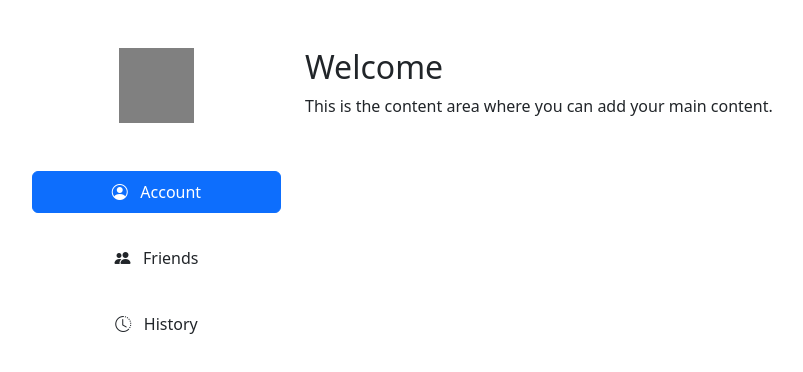
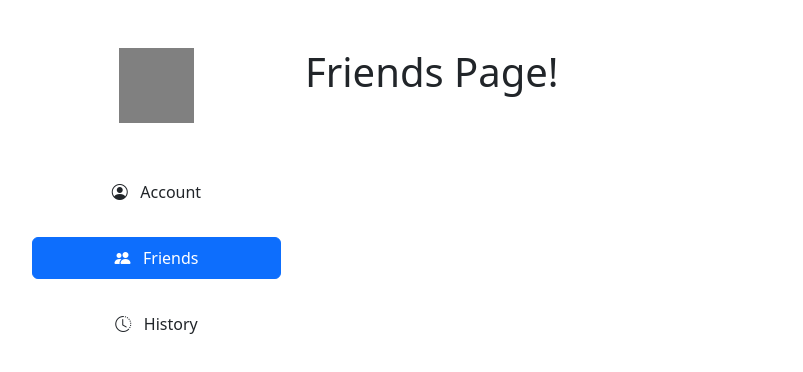
Before and after one commit to AnthonySafatli/ScribbleR, a React (Vite) app in the folder scribbler.client/: page /Account in a window 1280 px wide. Both pictures are taken after a click on the button "Friends". Shown: the top 372 px of the page, without its empty margins (74-877 px from the left). Built offline with nearby package versions, Linux system fonts and the light colour scheme.

Commit message:
Starting working on navigation in accounts page

```diff
--- /dev/null
+++ b/scribbler.client/src/pages/Account/AccountContent.tsx
@@ -0,0 +1,7 @@
+function AccountContent() {
+    return (
+        <h1>Account Page!</h1>
+    );
+}
+
+export default AccountContent;
--- a/scribbler.client/src/pages/Account/AccountNav.tsx
+++ b/scribbler.client/src/pages/Account/AccountNav.tsx
@@ -3,9 +3,14 @@ import { Button, Col } from "react-bootstrap";
 
 import Icon from "../../components/Icon";
 
-function AccountNav() {
+interface Props {
+    currentPage: number,
+    navigate: (newCurrentPage: number) => void
+}
+
+function AccountNav({ currentPage, navigate }: Props) {
+
     const mdThreshold = 768;
-
     const [windowWidth, setWindowWidth] = useState(window.innerWidth);
     const [isMd, setIsMd] = useState(window.innerWidth > mdThreshold);
 
@@ -34,19 +39,28 @@ function AccountNav() {
                 </div>
                 <ul className={"nav flex-column gap-4 " + (isMd ? "" : "align-items-center")}>
                     <li className="nav-item">
-                        <Button variant="primary" className={"py-2" + (isMd ? " w-100" : "")}>
+                        <Button
+                            variant={currentPage == 1 ? "primary" : ""}
+                            className={"py-2" + (isMd ? " w-100" : "")}
+                            onClick={() => { navigate(1) }}>
                             <Icon name="person-circle"></Icon>
                             {isMd && <span>&nbsp;&nbsp; Account</span>}
                         </Button>
                     </li>
                     <li className="nav-item">
-                        <Button variant="" className={"py-2" + (isMd ? " w-100" : "")}>
+                        <Button
+                            variant={currentPage == 2 ? "primary" : ""}
+                            className={"py-2" + (isMd ? " w-100" : "")}
+                            onClick={() => { navigate(2) }}>
                             <Icon name="people-fill"></Icon>
                             {isMd && <span>&nbsp;&nbsp; Friends</span>}
                         </Button>
                     </li>
                     <li className="nav-item">
-                        <Button variant="" className={"py-2" + (isMd ? " w-100" : "")}>
+                        <Button
+                            variant={currentPage == 3 ? "primary" : ""}
+                            className={"py-2" + (isMd ? " w-100" : "")}
+                            onClick={() => { navigate(3) }}>
                             <Icon name="clock-history"></Icon>
                             {isMd && <span>&nbsp;&nbsp; History</span>}
                         </Button>
--- a/scribbler.client/src/pages/Account/AccountPage.tsx
+++ b/scribbler.client/src/pages/Account/AccountPage.tsx
@@ -1,18 +1,35 @@
+import { useState } from 'react';
 import { Container, Row, Col } from 'react-bootstrap';
 
 import AccountNav from './AccountNav';
+import AccountContent from './AccountContent';
+import FriendsContent from './FriendsContent';
+import HistoryContent from './HistoryContent';
 
 function AccountPage() {
+
+    const [currentPage, setCurrentPage] = useState(1);
+
+    const renderContent = () => {
+        switch (currentPage) {
+            case 1:
+                return <AccountContent />;
+            case 2:
+                return <FriendsContent />;
+            case 3:
+                return <HistoryContent />;
+            default:
+                return <AccountContent />;
+        }
+    };
+
     return (
         <Container>
             <Row className="vh-100 py-5 px-4">
-                <AccountNav />
+                <AccountNav currentPage={currentPage} navigate={setCurrentPage} />
 
                 <Col>
-                    <main>
-                        <h2>Welcome</h2>
-                        <p>This is the content area where you can add your main content.</p>
-                    </main>
+                    { renderContent() }
                 </Col>
             </Row>
         </Container>
--- /dev/null
+++ b/scribbler.client/src/pages/Account/FriendsContent.tsx
@@ -0,0 +1,7 @@
+function FriendsContent() {
+    return (
+        <h1>Friends Page!</h1>
+    );
+}
+
+export default FriendsContent;
--- /dev/null
+++ b/scribbler.client/src/pages/Account/HistoryContent.tsx
@@ -0,0 +1,7 @@
+function HistoryContent() {
+    return (
+        <h1>History Page!</h1>
+    );
+}
+
+export default HistoryContent;
```
